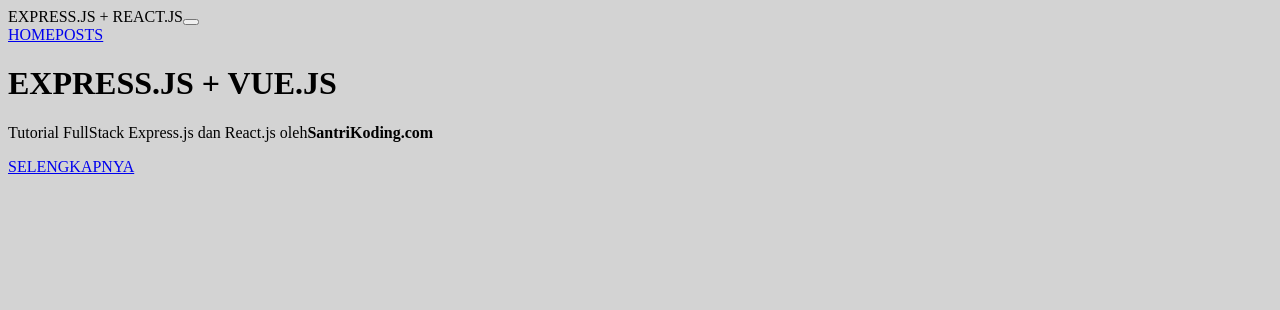
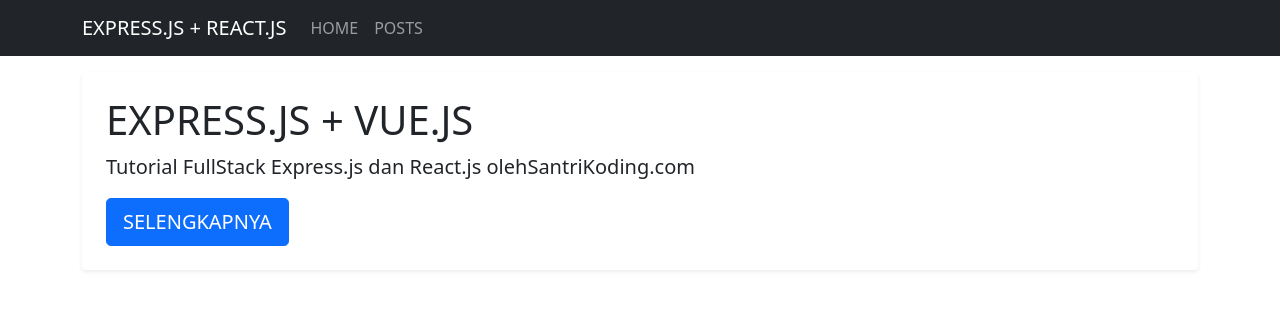
Before and after one commit to rpl-yaso-2324/express-react-api, a React app: page / in a window 1280 px wide. Shown: the top 310 px of the page. Built offline with nearby package versions, Linux system fonts and the light colour scheme; the HTML template or start-up script is replaced by a standard one.

Commit message:
fix error Header, Home, react-router

```diff
--- a/package.json
+++ b/package.json
@@ -16,7 +16,7 @@
     "react": "^18.2.0",
     "react-bootstrap": "^2.0.0-beta.5",
     "react-dom": "^18.2.0",
-    "react-router-dom": "^5.3.4"
+    "react-router-dom": "^6.18.0"
   },
   "devDependencies": {
     "@types/react": "^18.2.15",
--- a/src/components/layouts/Header.jsx
+++ b/src/components/layouts/Header.jsx
@@ -9,16 +9,12 @@ function Header(params) {
 				<Navbar.Toggle aria-controls="responsive-navbar-nav" />
 				<Navbar.Collapse id="responsive-navbar-nav">
 					<Nav className="me-auto">
-						<Nav.Link>
 							<Link to="/" className="nav-link">
 								HOME
 							</Link>
-						</Nav.Link>
-						<Nav.Link>
 							<Link to="/posts" className="nav-link">
 								POSTS
 							</Link>
-						</Nav.Link>
 					</Nav>
 				</Navbar.Collapse>
 			</Container>
--- a/src/components/pages/Home.jsx
+++ b/src/components/pages/Home.jsx
@@ -1,5 +1,5 @@
 //import component Bootstrap React
-import { Card, Container, Row, Col , Button } from 'react-bootstrap'
+import { Card, Container, Row, Col, Button } from "react-bootstrap";
 
 function Home() {
   return (
@@ -9,7 +9,7 @@ function Home() {
           <Card className="border-0 rounded shadow-sm">
             <Card.Body className="p-4">
               <h1>EXPRESS.JS + VUE.JS</h1>
-                        <p class="lead">
+              <p className="lead">
                 Tutorial FullStack Express.js dan React.js oleh
                 <strong>SantriKoding.com</strong>
               </p>
```
Also changed, not shown: src/main.jsx (+7 -7 lines), 1 other file (tests, documents, lock files or other folders). Lines whose indentation alone changed are shown as unchanged.
